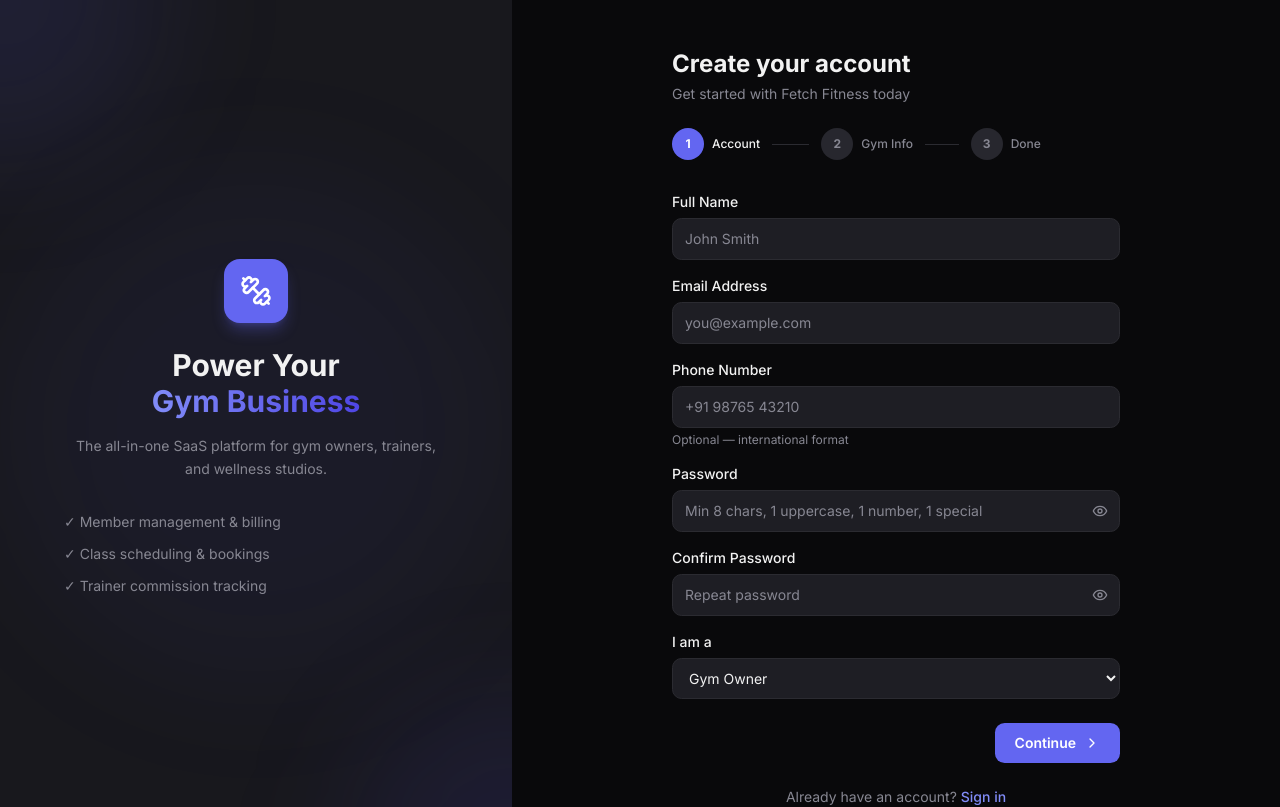
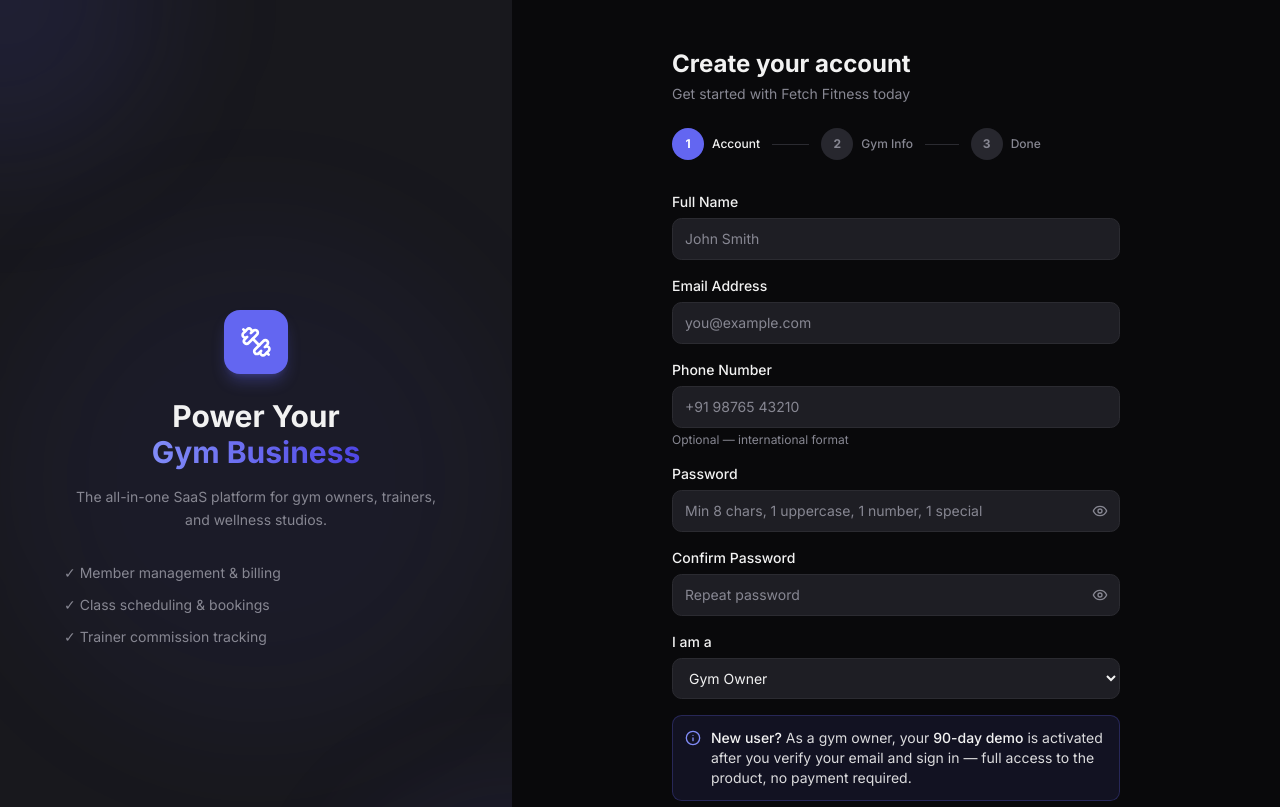
Before and after one commit to p0sidonz/gym-frontpage, a Next.js app: page /register in a window 1280 px wide. Shown: the top 807 px of the page. Built offline with nearby package versions, Linux system fonts and the light colour scheme.

Commit message:
Update register-form.tsx

```diff
--- a/components/auth/register-form.tsx
+++ b/components/auth/register-form.tsx
@@ -6,7 +6,7 @@ import Link from 'next/link'
 import { useRouter, useSearchParams } from 'next/navigation'
 import { supabase, edgeFunctionAnonHeaders } from '@/lib/supabase'
 import { appHandoffUrl, getAppOrigin } from '@/lib/app-url'
-import { Eye, EyeOff, Loader2, ChevronLeft, ChevronRight, Check } from 'lucide-react'
+import { Eye, EyeOff, Loader2, ChevronLeft, ChevronRight, Check, Info } from 'lucide-react'
 import { motion, AnimatePresence } from 'framer-motion'
 import { cn } from '@/lib/utils'
 import { applyDemoTrialForGymOwner } from '@/lib/demo-trial-gym'
@@ -380,6 +380,16 @@ export function RegisterForm() {
               </select>
             </div>
 
+            {form.role === 'gym_owner' && (
+              <div className="p-3 rounded-lg bg-brand-500/10 border border-brand-500/25 text-sm text-foreground/90 flex gap-2.5">
+                <Info className="w-4 h-4 flex-shrink-0 text-brand-400 mt-0.5" aria-hidden />
+                <p>
+                  <span className="font-medium text-foreground">New user?</span> As a gym owner, your{' '}
+                  <span className="font-medium text-foreground">90-day demo</span> is activated after you verify your email and sign in — full access to the product, no payment required.
+                </p>
+              </div>
+            )}
+
             {form.role === 'staff' && <Field id="reg-invite" label="Invite Code" {...f('invite_code')} placeholder="Enter your invite code" />}
           </motion.div>
         )}
@@ -435,9 +445,11 @@ export function RegisterForm() {
               We&apos;ve sent a verification email to <strong className="text-foreground">{form.email}</strong>.
             </p>
             {form.role === 'gym_owner' && (
-              <div className="mb-4 p-3 rounded-lg bg-emerald-500/10 border border-emerald-500/30 text-emerald-400 text-sm font-medium flex items-center gap-2">
-                <Check className="w-4 h-4 flex-shrink-0" />
-                After you verify and log in, your gym gets a 90-day free demo — full access, no payment.
+              <div className="mb-4 p-3 rounded-lg bg-emerald-500/10 border border-emerald-500/30 text-emerald-400 text-sm flex items-start gap-2">
+                <Check className="w-4 h-4 flex-shrink-0 mt-0.5" aria-hidden />
+                <span>
+                  Next step: verify your email, then sign in. As a new user, your <strong className="font-semibold">90-day demo</strong> will be activated for your gym — full access, no card required.
+                </span>
               </div>
             )}
             <button
```
